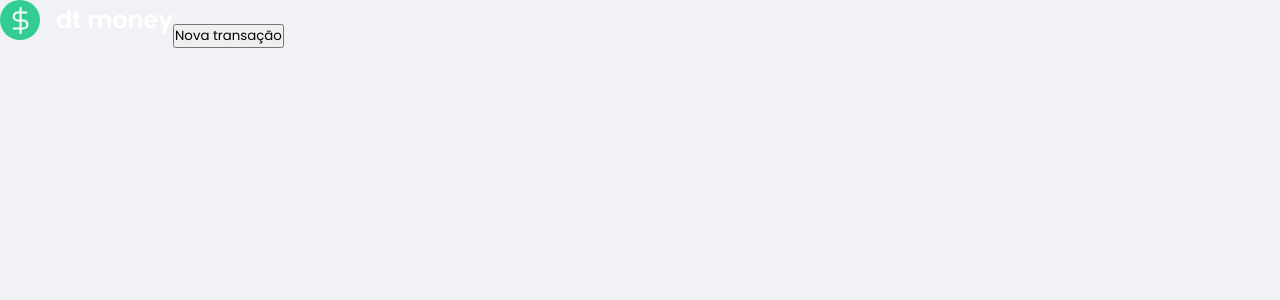
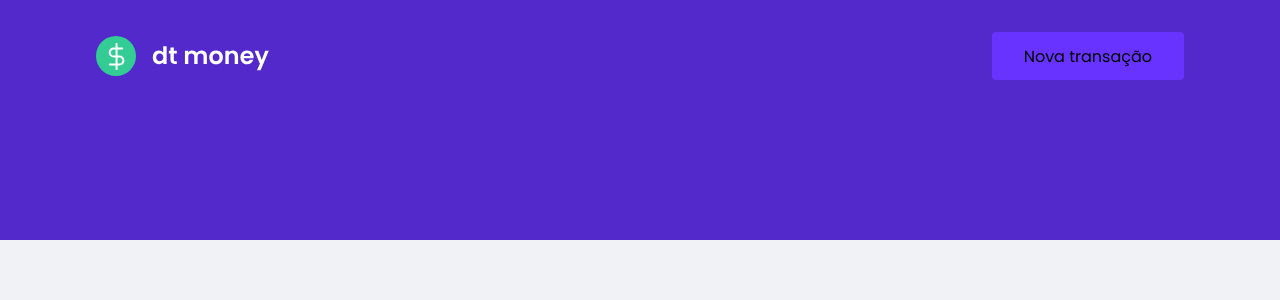
Before and after one commit to diogoizele/dtmoney, a React (Create React App) app: page / in a window 1280 px wide. Shown: the top 300 px of the page. Built offline with nearby package versions, Linux system fonts and the light colour scheme.

Commit message:
feat(header): finished header layout

```diff
--- /dev/null
+++ b/src/components/header/header.styles.ts
@@ -0,0 +1,31 @@
+import styled from "styled-components";
+
+export const Container = styled.header`
+  background-color: var(--blue);
+`;
+
+export const Content = styled.div`
+  max-width: 1120px;
+  margin: 0 auto;
+
+  padding: 2rem 1rem 10rem;
+  display: flex;
+  align-items: center;
+  justify-content: space-between;
+
+  button {
+    font-size: 1rem;
+    color: var(--white);
+    background-color: var(--blue-light);
+    border: none;
+    padding: 0 2rem;
+    border-radius: 0.25rem;
+    height: 3rem;
+
+    transition: filter 0.2s;
+
+    &:hover {
+      filter: brightness(90%);
+    }
+  }
+`;
--- a/src/components/header/header.tsx
+++ b/src/components/header/header.tsx
@@ -1,10 +1,13 @@
 import logoImg from "assets/logo.svg";
+import { Container, Content } from "./header.styles";
 
 export const Header = () => {
   return (
-    <header>
-      <img src={logoImg} alt="dt money" />
-      <button type="button">Nova transação</button>
-    </header>
+    <Container>
+      <Content>
+        <img src={logoImg} alt="dt money" />
+        <button type="button">Nova transação</button>
+      </Content>
+    </Container>
   );
 };
```
